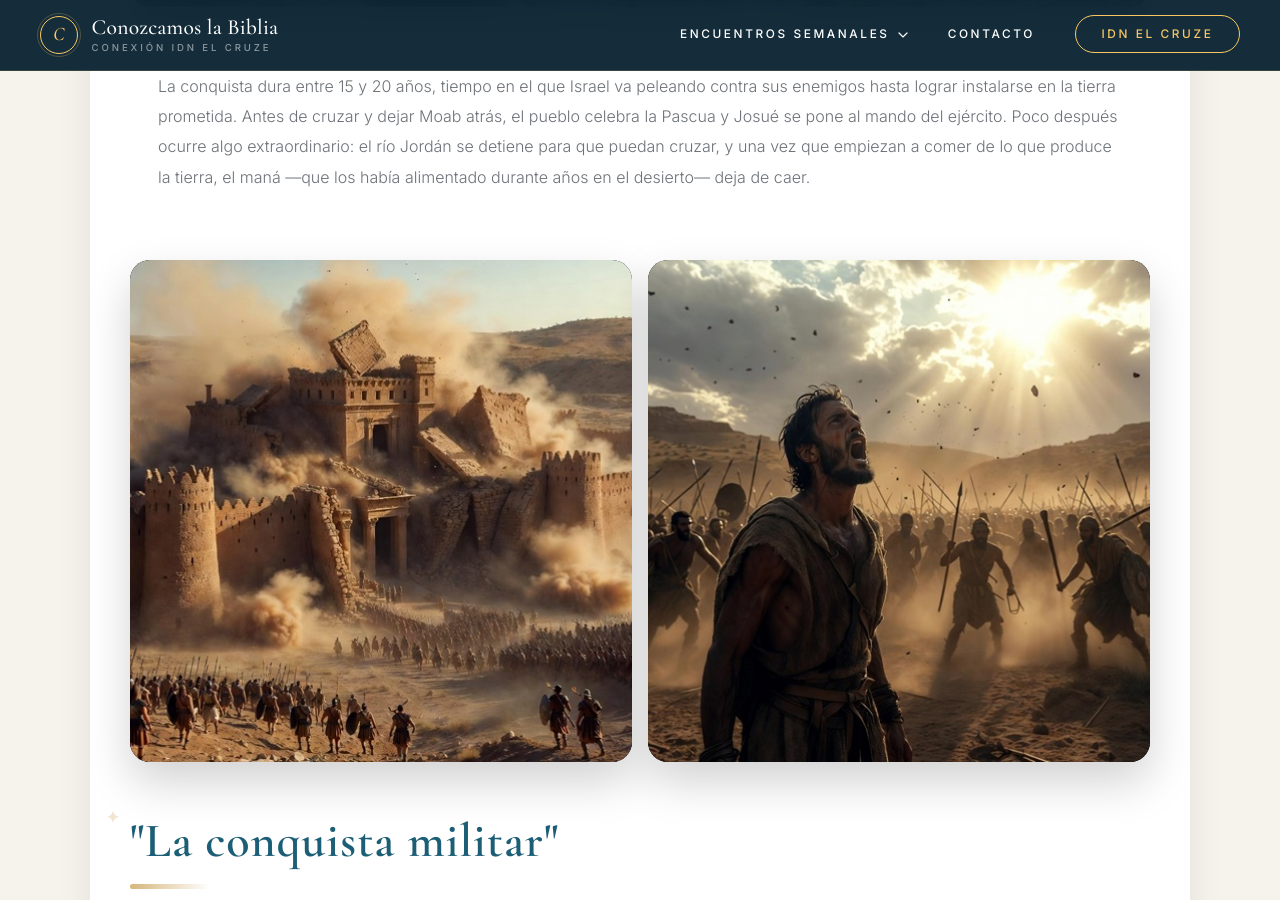
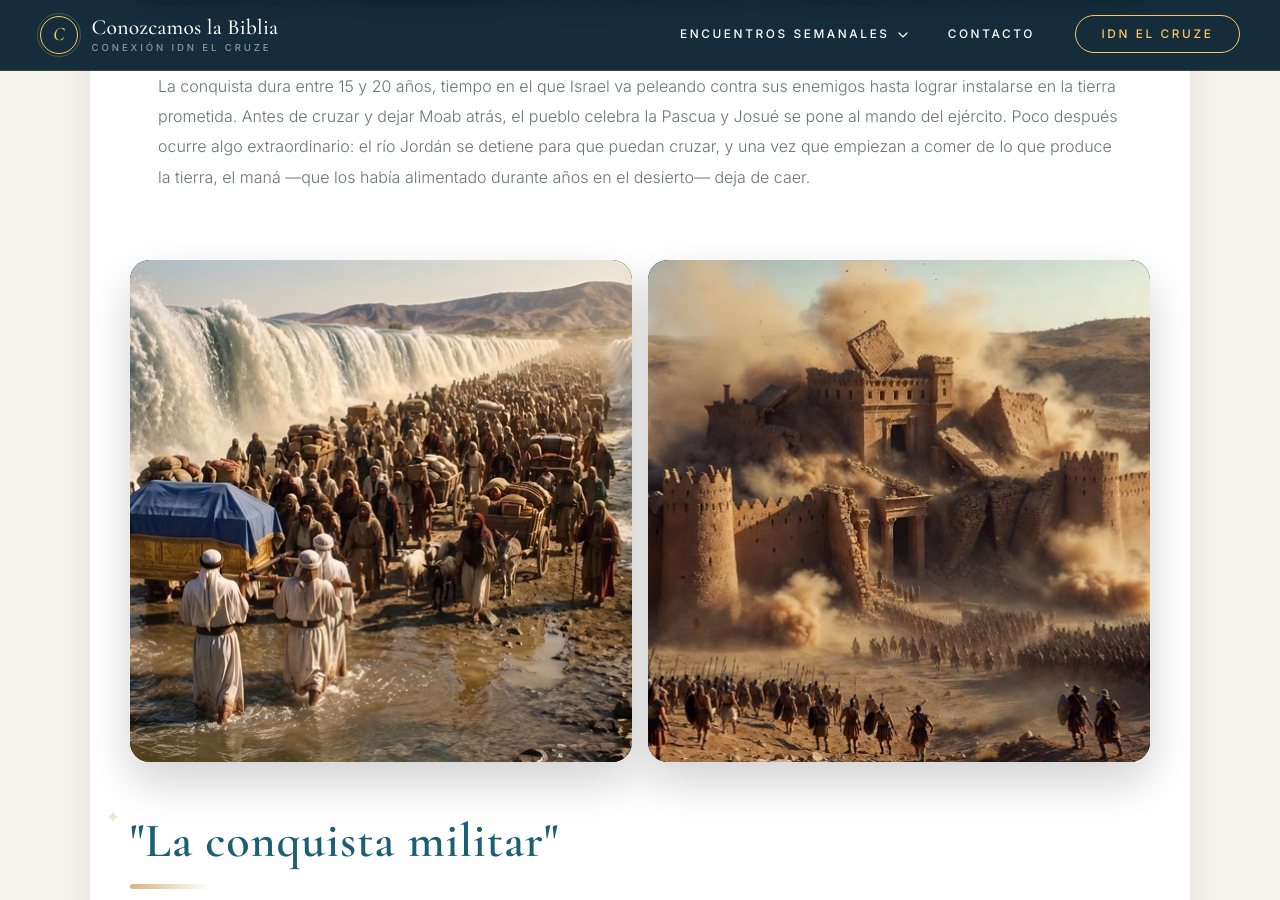
Before and after one commit to iporoma/conozcamoslabiblia, a Jekyll site: the page built from encuentro-n.html, in a window 1280 px wide and 900 px high, scrolled down 1923 px. Built offline with Jekyll 4.4.1, drawn with Linux system fonts in a browser that asks for light colours.

Commit message:
Update encuentro-n.html

```diff
--- a/encuentro-n.html
+++ b/encuentro-n.html
@@ -35,10 +35,10 @@
 
 <div class="image-row">
     <div class="image-container">
-        <img src="https://iporoma.github.io/conozcamoslabiblia/images/4-03.jpg" alt="Etapas del periodo">
+        <img src="https://iporoma.github.io/conozcamoslabiblia/images/4-02.jpg" alt="Etapas del periodo">
     </div>
     <div class="image-container">
-        <img src="https://iporoma.github.io/conozcamoslabiblia/images/4-04.jpg" alt="Etapas del periodo">
+        <img src="https://iporoma.github.io/conozcamoslabiblia/images/4-03.jpg" alt="Etapas del periodo">
     </div>
 </div>
         <h2>"La conquista militar"</h2>
@@ -48,10 +48,10 @@
 
 <div class="image-row">
     <div class="image-container">
-        <img src="https://iporoma.github.io/conozcamoslabiblia/images/4-05.jpg" alt="Etapas del periodo">
+        <img src="https://iporoma.github.io/conozcamoslabiblia/images/4-04.jpg" alt="Etapas del periodo">
     </div>
     <div class="image-container">
-        <img src="https://iporoma.github.io/conozcamoslabiblia/images/4-06.jpg" alt="Etapas del periodo">
+        <img src="https://iporoma.github.io/conozcamoslabiblia/images/4-05.jpg" alt="Etapas del periodo">
     </div>
 </div>
         <h2>"Reparto de la tierra y renovación del pacto"</h2>
```
